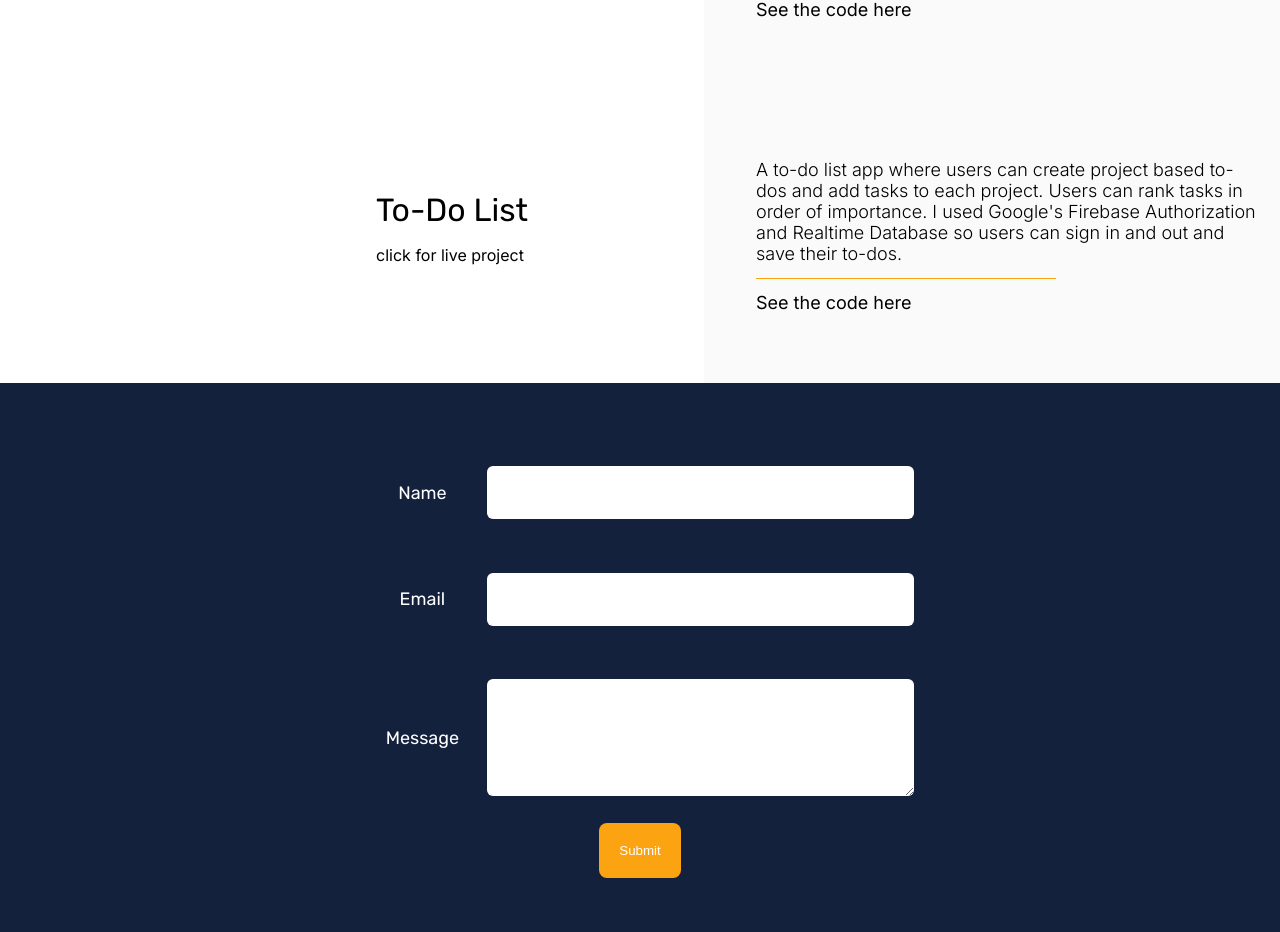
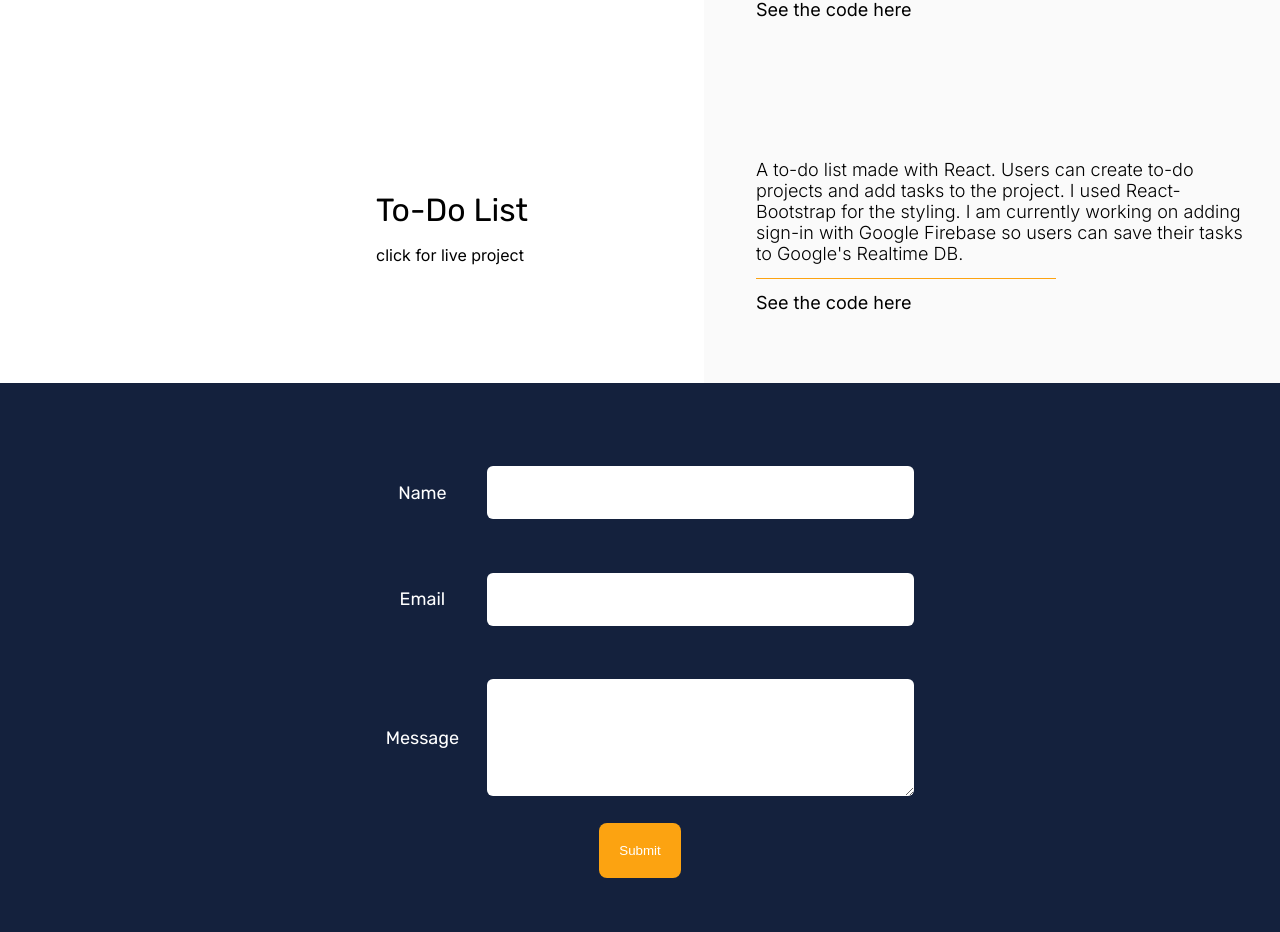
Before and after one commit to nongrubl89/my-portfolio, a React (Create React App) app: page / in a window 1280 px wide. Shown: the part 1297-2229 px from the top of the page. Built offline with nearby package versions, Linux system fonts and the light colour scheme.

Commit message:
updated to-do list

```diff
--- a/src/components/projects/Project.js
+++ b/src/components/projects/Project.js
@@ -97,7 +97,7 @@ const Project = React.forwardRef((props, ref) => {
         title="To-Do List"
         hovered3={hovered3}
         hoverDiv3={hoverDiv3}
-        href="https://nongrubl89.github.io/To-Do-List/"
+        href="http://lisaburgnon.com/react-to-do-list/"
       >
         {isDesktop ? <Link className="hover-div3-show" /> : ""}
       </ProjectTitle>
@@ -109,10 +109,10 @@ const Project = React.forwardRef((props, ref) => {
         ""
       )}
       <ProjectDescription
-        href={"https://github.com/nongrubl89/To-Do-List"}
-        hrefLive={"https://nongrubl89.github.io/To-Do-List/"}
+        href={"https://github.com/nongrubl89/react-to-do-list"}
+        hrefLive={"http://lisaburgnon.com/react-to-do-list/"}
         description={
-          "A to-do list app where users can create project based to-dos and add tasks to each project. Users can rank tasks in order of importance. I used Google's Firebase Authorization and Realtime Database so users can sign in and out and save their to-dos."
+          "A to-do list made with React. Users can create to-do projects and add tasks to the project. I used React-Bootstrap for the styling. I am currently working on adding sign-in with Google Firebase so users can save their tasks to Google's Realtime DB."
         }
       />
     </div>
```
Also changed, not shown: 1 other file (tests, documents, lock files or other folders).
